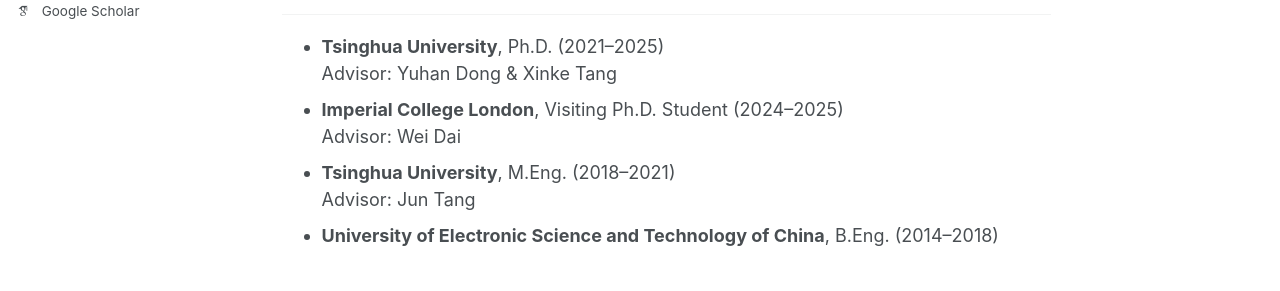
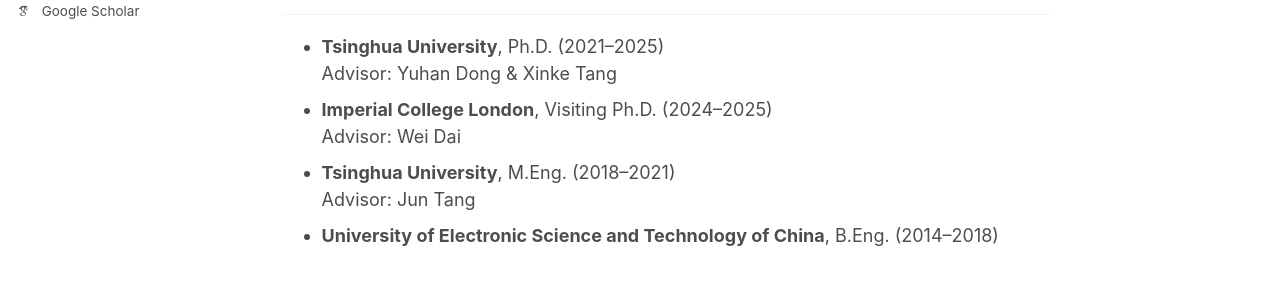
Before and after one commit to ZongyaoZhao/ZongyaoZhao.github.io, a Jekyll site: the page built from _pages/about.md, in a window 1280 px wide and 1184 px high. Shown: the part 425-716 px from the top of the window. Built offline with Jekyll 4.4.1, drawn with Linux system fonts in a browser that asks for light colours; some web fonts are replaced; a script bundle is joined from its source files by our own code; library files that are not in the unit come from our copies.

Commit message:
更新 about.md

```diff
--- a/_pages/about.md
+++ b/_pages/about.md
@@ -13,7 +13,7 @@
 ## Education
 - **Tsinghua University**, Ph.D. (2021–2025)
   Advisor: Yuhan Dong & Xinke Tang
-- **Imperial College London**, Visiting Ph.D. Student (2024–2025)
+- **Imperial College London**, Visiting Ph.D. (2024–2025)
   Advisor: Wei Dai
 - **Tsinghua University**, M.Eng. (2018–2021)
   Advisor: Jun Tang
```
